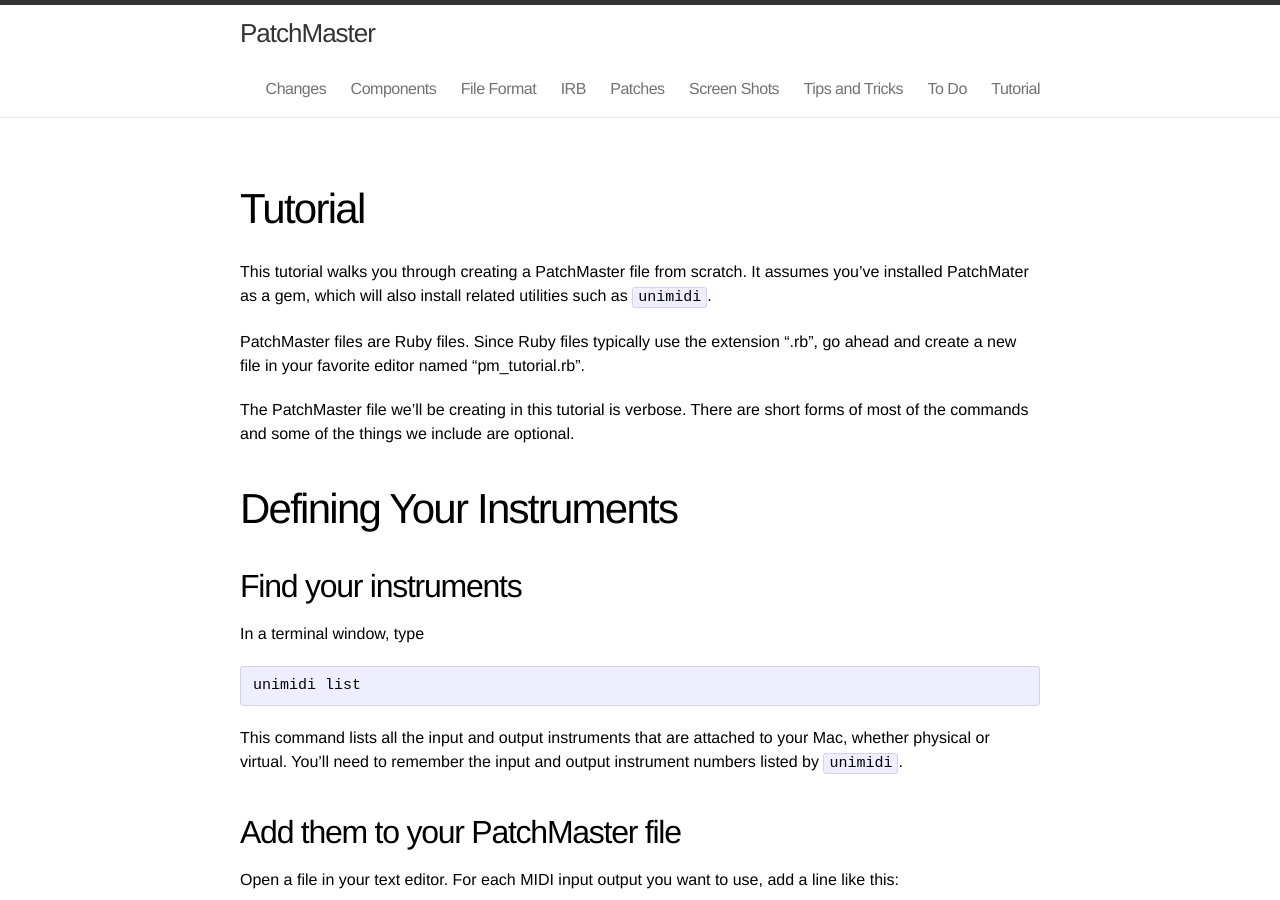
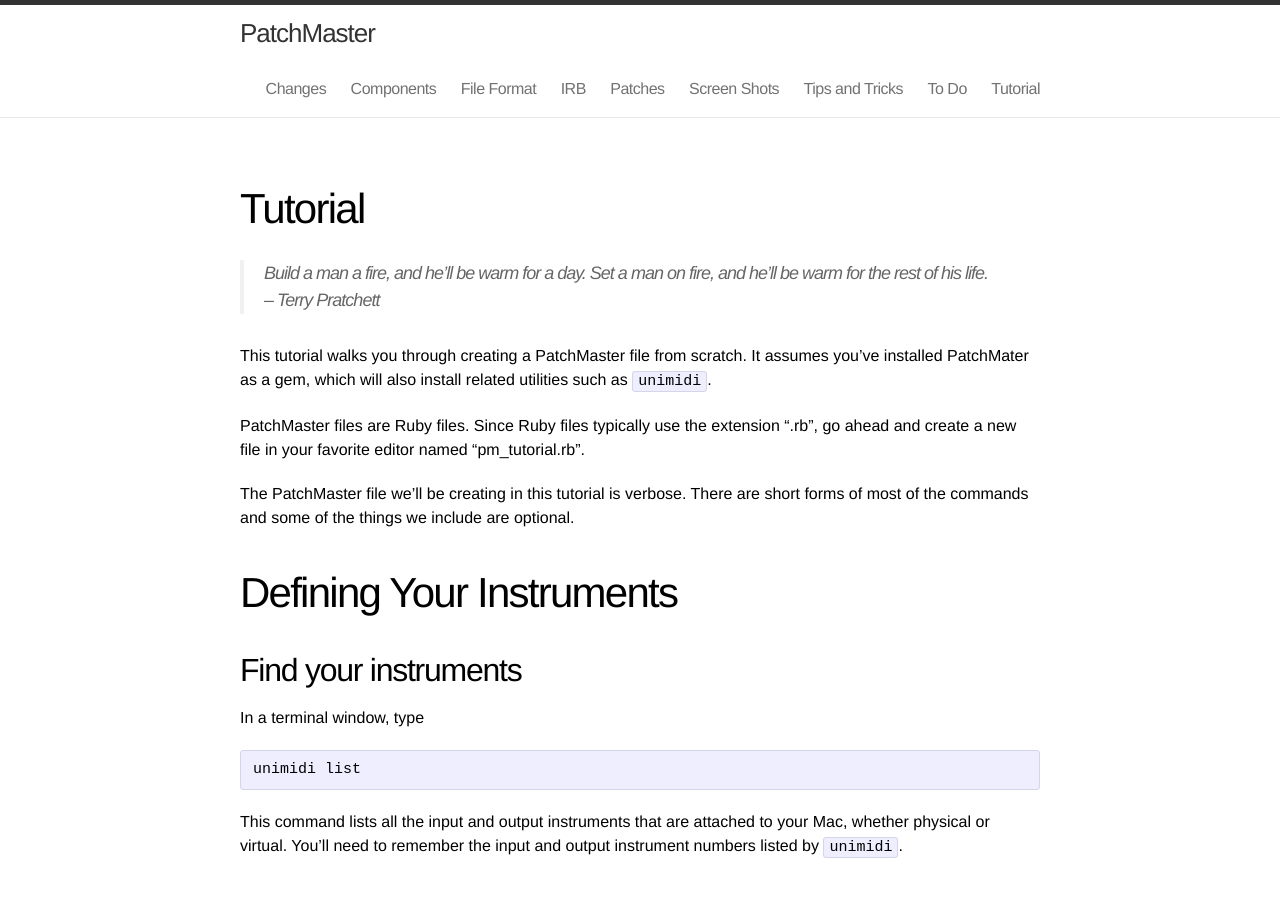
Before and after one commit to jimm/patchmaster, a Jekyll site: the page built from site/tutorial.md, in a window 1280 px wide and 900 px high. Built offline with Jekyll 4.4.1, drawn with Linux system fonts in a browser that asks for light colours.

Commit message:
More quotes.

```diff
--- a/site/tutorial.md
+++ b/site/tutorial.md
@@ -2,6 +2,11 @@
 layout: page
 title: Tutorial
 ---
+
+> Build a man a fire, and he'll be warm for a day.
+> Set a man on fire, and he'll be warm for the rest of his life.
+>
+> -- Terry Pratchett
 
 This tutorial walks you through creating a PatchMaster file from scratch. It
 assumes you've installed PatchMater as a gem, which will also install
```
Also changed, not shown: site/irb.md (+2 -0 lines), site/screenshots.md (+6 -0 lines).
